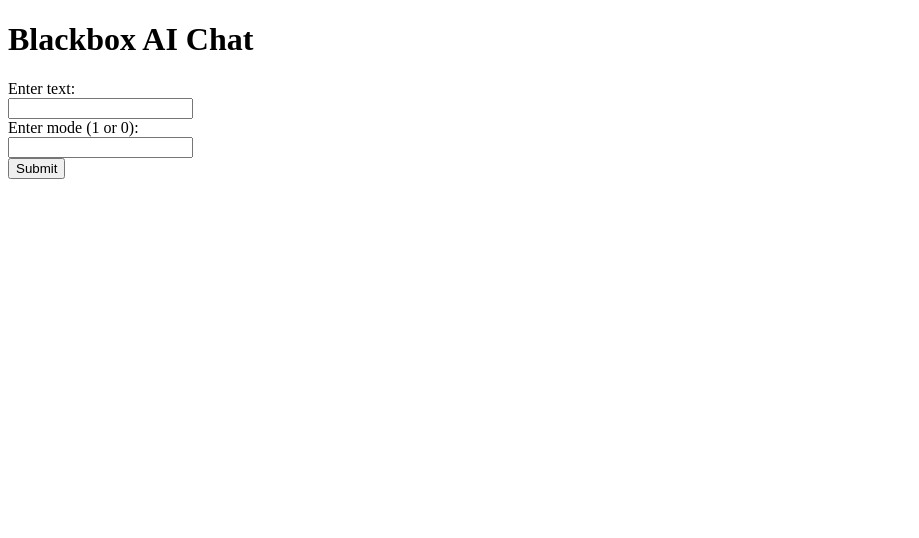
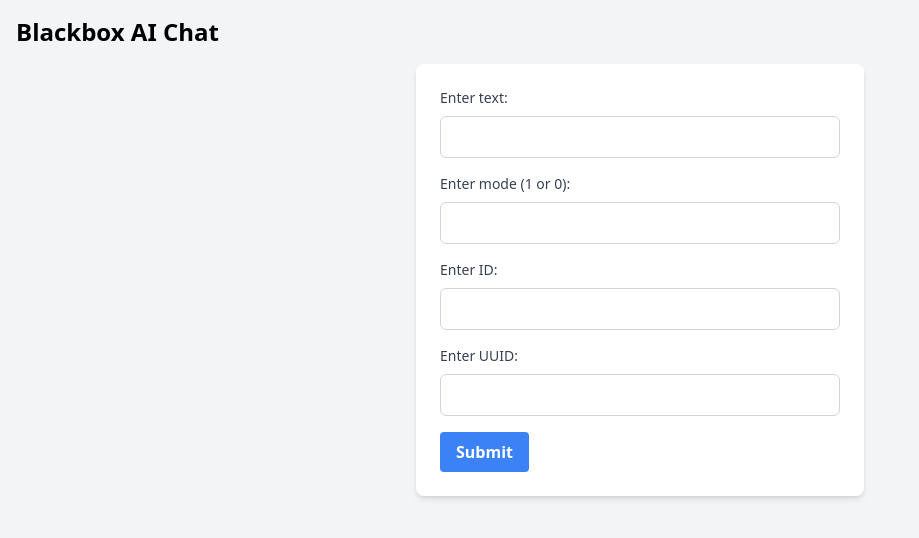
Before and after one commit to abdeldroid2007/py, a Flask app: page / in a window 1280 px wide. Shown: the top 538 px of the page, without its empty margins (0-919 px from the left). Run offline with Flask 3, Linux system fonts and the light colour scheme.

Commit message:
Update index.html

```diff
--- a/templates/index.html
+++ b/templates/index.html
@@ -3,15 +3,24 @@
 <head>
     <meta charset="UTF-8">
     <title>Blackbox AI Chat</title>
+    <link href="https://cdn.jsdelivr.net/npm/tailwindcss@2.2.19/dist/tailwind.min.css" rel="stylesheet">
 </head>
-<body>
-    <h1>Blackbox AI Chat</h1>
-    <form method="post">
-        <label for="text">Enter text:</label><br>
-        <input type="text" id="text" name="text"><br>
-        <label for="mode">Enter mode (1 or 0):</label><br>
-        <input type="text" id="mode" name="mode"><br>
-        <button type="submit">Submit</button>
+<body class="bg-gray-100 p-4">
+    <h1 class="text-2xl font-bold mb-4">Blackbox AI Chat</h1>
+    <form method="post" class="max-w-md mx-auto bg-white p-6 rounded-lg shadow-md">
+        <label for="text" class="block text-sm font-medium text-gray-700 mb-2">Enter text:</label>
+        <input type="text" id="text" name="text" class="w-full px-3 py-2 border border-gray-300 rounded-md mb-4">
+
+        <label for="mode" class="block text-sm font-medium text-gray-700 mb-2">Enter mode (1 or 0):</label>
+        <input type="text" id="mode" name="mode" class="w-full px-3 py-2 border border-gray-300 rounded-md mb-4">
+
+        <label for="id" class="block text-sm font-medium text-gray-700 mb-2">Enter ID:</label>
+        <input type="text" id="id" name="id" class="w-full px-3 py-2 border border-gray-300 rounded-md mb-4">
+
+        <label for="uuid" class="block text-sm font-medium text-gray-700 mb-2">Enter UUID:</label>
+        <input type="text" id="uuid" name="uuid" class="w-full px-3 py-2 border border-gray-300 rounded-md mb-4">
+
+        <button type="submit" class="bg-blue-500 hover:bg-blue-700 text-white font-bold py-2 px-4 rounded">Submit</button>
     </form>
 </body>
 </html>
```
